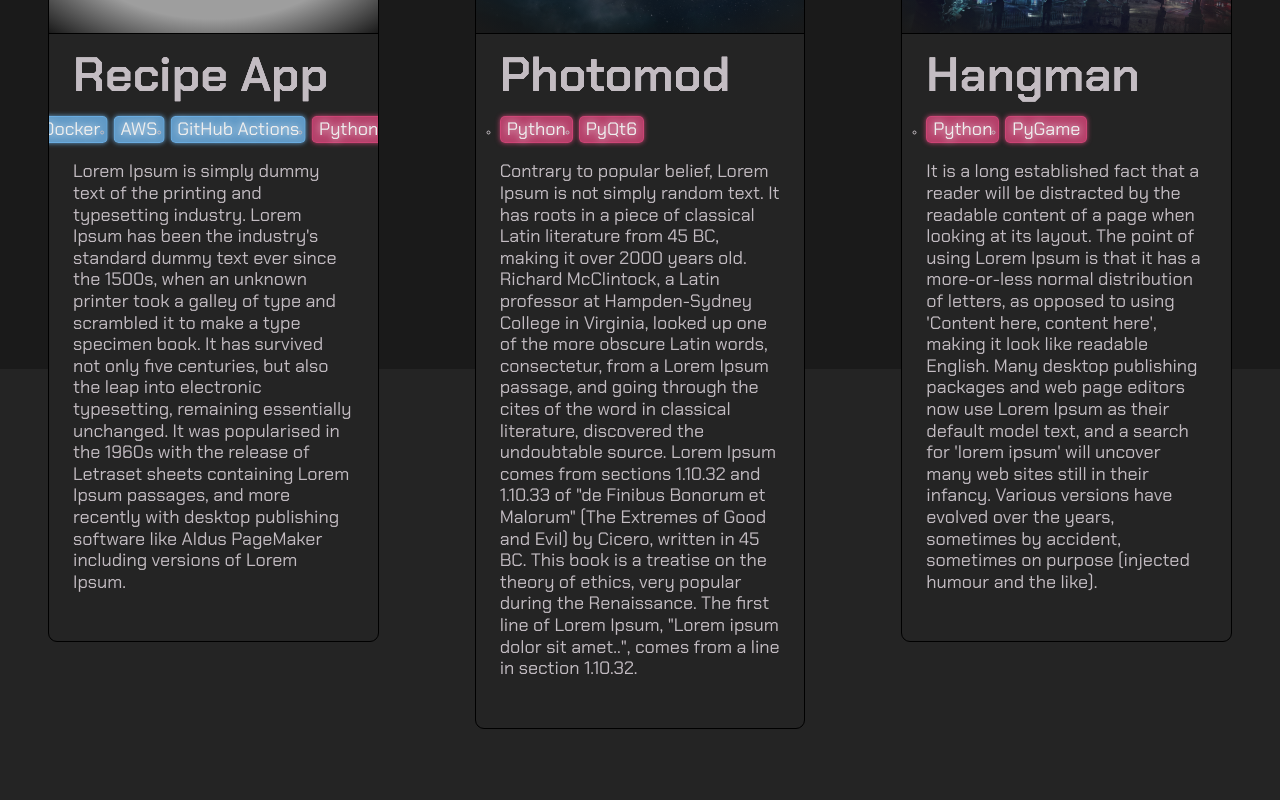
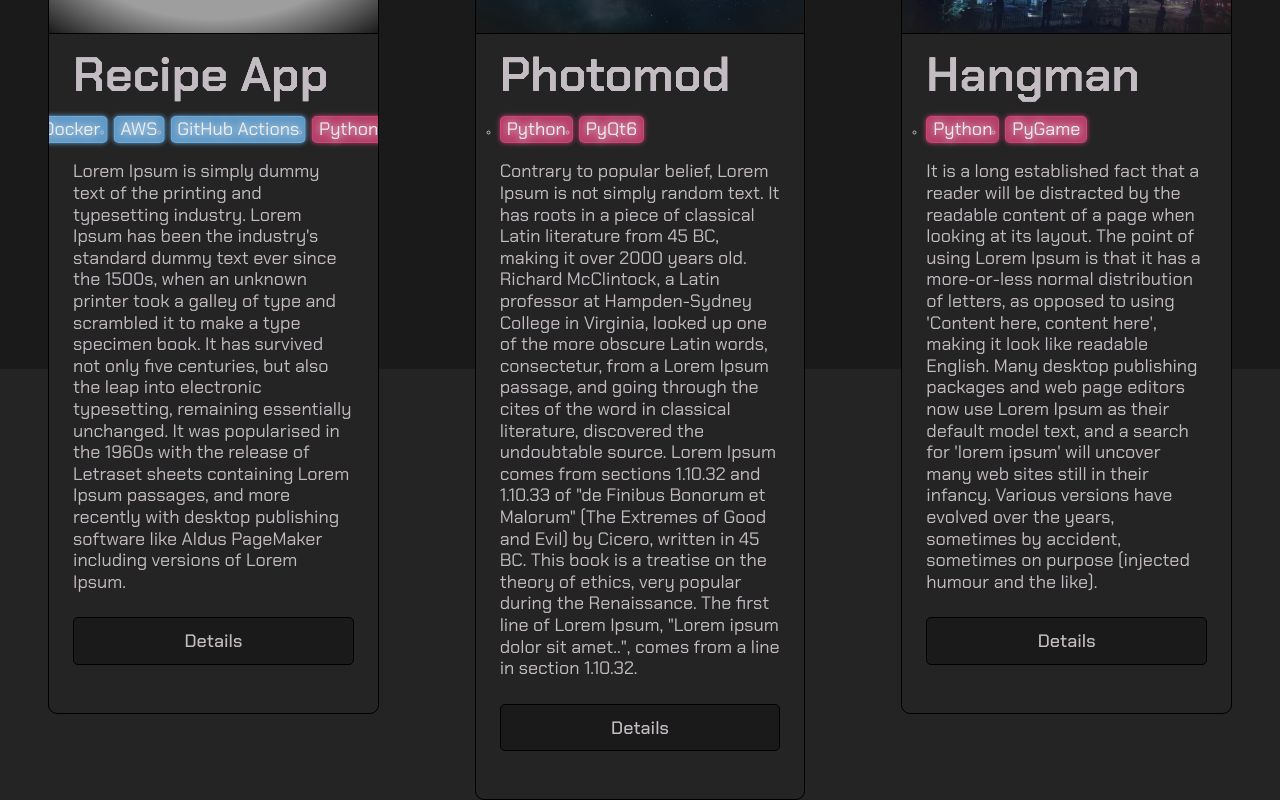
Before and after one commit to kmilewczyk96/Portfolio, a React (Vite) app in the folder front/: page / in a window 1280 px wide. Shown: the part 1231-2031 px from the top of the page. Before the commit the page ends 1960 px from the top, so only its background shows below. Built offline with nearby package versions, Linux system fonts and the light colour scheme; grey boxes are pictures that could not be loaded.

Commit message:
Button component.

```diff
--- /dev/null
+++ b/front/src/components/atoms/Button.module.css
@@ -0,0 +1,4 @@
+.buttonDefault {
+  font-size: 1.8rem;
+  margin-inline: auto;
+}
--- /dev/null
+++ b/front/src/components/atoms/Button.tsx
@@ -0,0 +1,21 @@
+import styles from "./Button.module.css";
+
+import {ReactElement} from "react";
+
+
+interface IProps {
+  className?: "string",
+  onClick: () => any,
+  children: ReactElement | string,
+}
+
+export default function Button({className, onClick, children}: IProps): ReactElement {
+  return (
+    <button
+      className={[styles.buttonDefault, className].join(" ")}
+      onClick={onClick}
+    >
+      {children}
+    </button>
+  );
+}
--- a/front/src/components/molecules/ProjectCard.module.css
+++ b/front/src/components/molecules/ProjectCard.module.css
@@ -47,5 +47,17 @@
 
 .projectDescription {
   font-size: 1.8rem;
+  margin-bottom: 2.4rem;
+}
+
+.actions {
+  display: flex;
   margin-bottom: 4.8rem;
 }
+
+.actions > button {
+  width: 100%;
+  background-color: #1a1a1a;
+  color: #c3bcc2;
+  border-color: #000;
+}
--- a/front/src/components/molecules/ProjectCard.tsx
+++ b/front/src/components/molecules/ProjectCard.tsx
@@ -2,6 +2,7 @@ import styles from "./ProjectCard.module.css";
 
 import {ReactElement} from "react";
 
+import Button from "../atoms/Button.tsx";
 import Marquee from "../atoms/Marquee.tsx";
 import TagPill from "../atoms/TagPill.tsx";
 import GlitchText from "../atoms/GlitchText.tsx";
@@ -29,6 +30,9 @@ export default function ProjectCard({project}: IProps): ReactElement {
           project.tags.map(tag => (<TagPill name={tag.name} type={tag.type}/>))
         }/>
         <p className={styles.projectDescription}>{project.description}</p>
+        <div className={styles.actions}>
+          <Button onClick={() => {}}>Details</Button>
+        </div>
       </div>
     </article>
   );
--- a/front/src/index.css
+++ b/front/src/index.css
@@ -42,13 +42,13 @@ body {
 }
 
 button {
-  border-radius: 8px;
+  color: #1a1a1a;
+  border-radius: 5px;
   border: 1px solid transparent;
   padding: 0.6em 1.2em;
-  font-size: 1em;
   font-weight: 500;
   font-family: inherit;
-  background-color: #1a1a1a;
+  background-color: #c3bcc2;
   cursor: pointer;
   transition: border-color 0.25s;
 }
```
